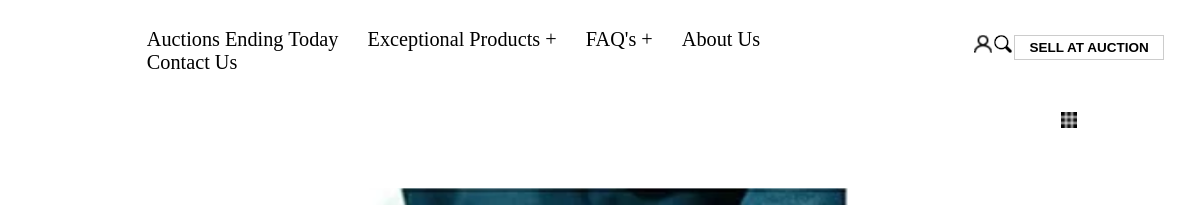
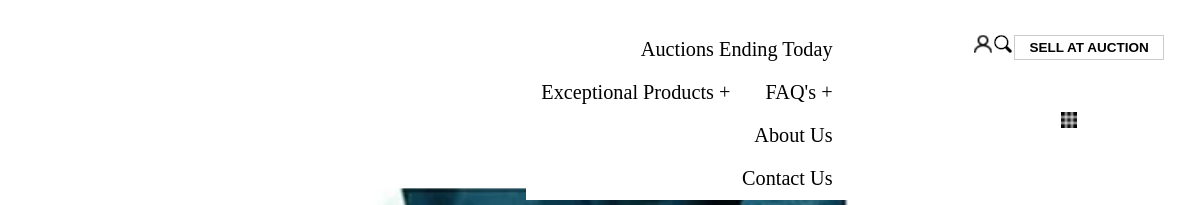
Before and after one commit to indmillr/site1, a plain HTML site: page index.html in a window 1280 px wide. Shown: the top 205 px of the page, 89-1280 px from the left. Drawn offline with Linux system fonts and the light colour scheme.

Commit message:
horizontal to vertical navbar based on screen size

```diff
--- a/style.css
+++ b/style.css
@@ -158,6 +158,47 @@ h1 {
     height: auto;
 }
 
+
+/*VERTICAL MENU*/
+.nav-list {
+    position:relative;
+    background:var(--background);
+}
+
+  /* ALL UL */
+.nav-list {
+    list-style: none;
+  }
+  /* ALL LI */
+li {
+    position:relative;
+  }
+  /* ALL A */
+  .nav-list a{
+    display:block;
+    color: var(--color);
+    text-decoration:none;
+    padding:10px 15px;
+    transition:0.2s;
+  }
+  /* ALL A HOVER */
+  .nav-list li:hover > a{
+    background:#778;
+  }
+
+  /* INNER UL HIDE */
+  .dropdown-menu {
+    background:rgba(0,0,0,0.1);
+    padding-left:20px;
+    transition: max-height 0.2s ease-out;
+    max-height:0;
+    overflow:hidden;
+  }
+  /* INNER UL SHOW */
+  .dropdown-menu {
+    max-height:500px;
+    transition: max-height 0.25s ease-in;
+  }
 
 
 
```
